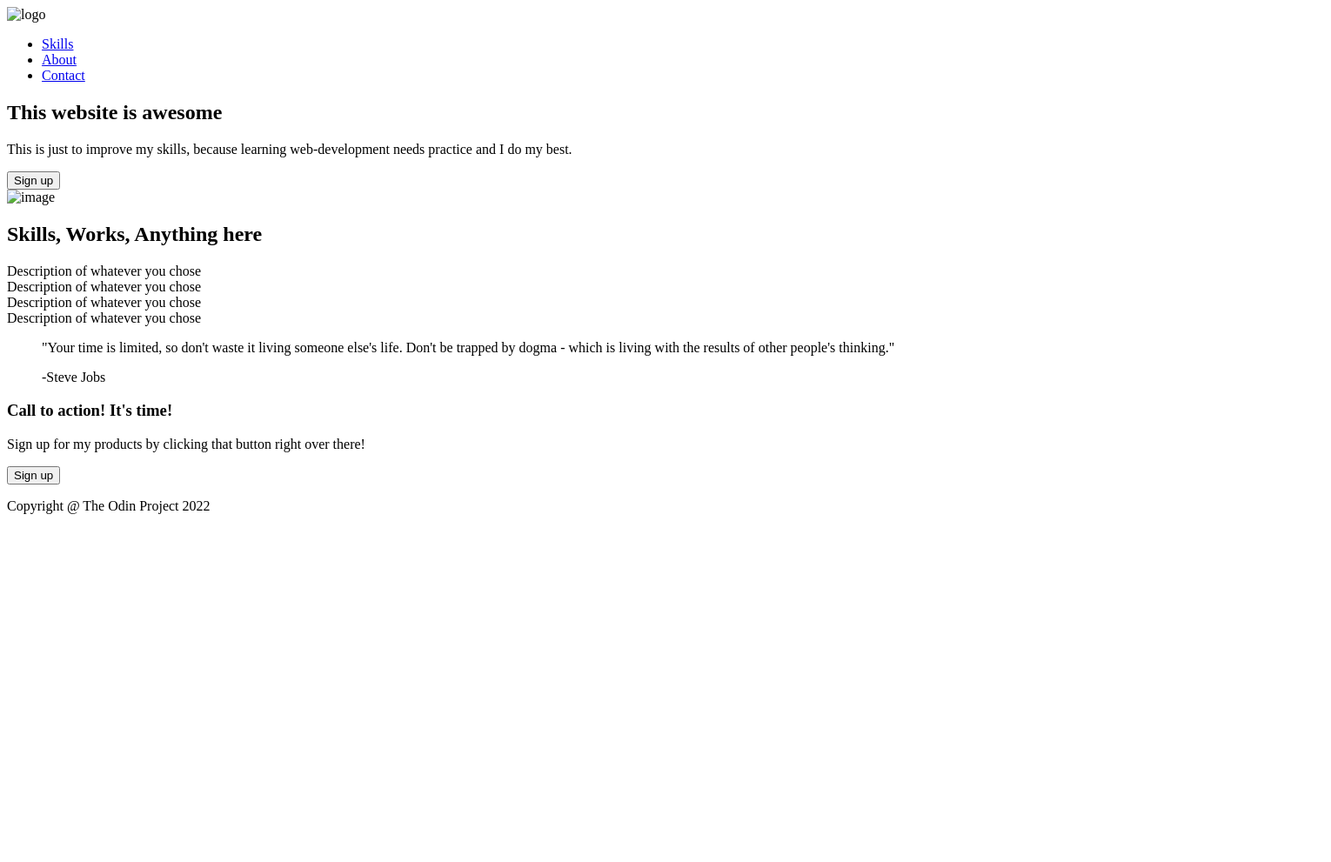
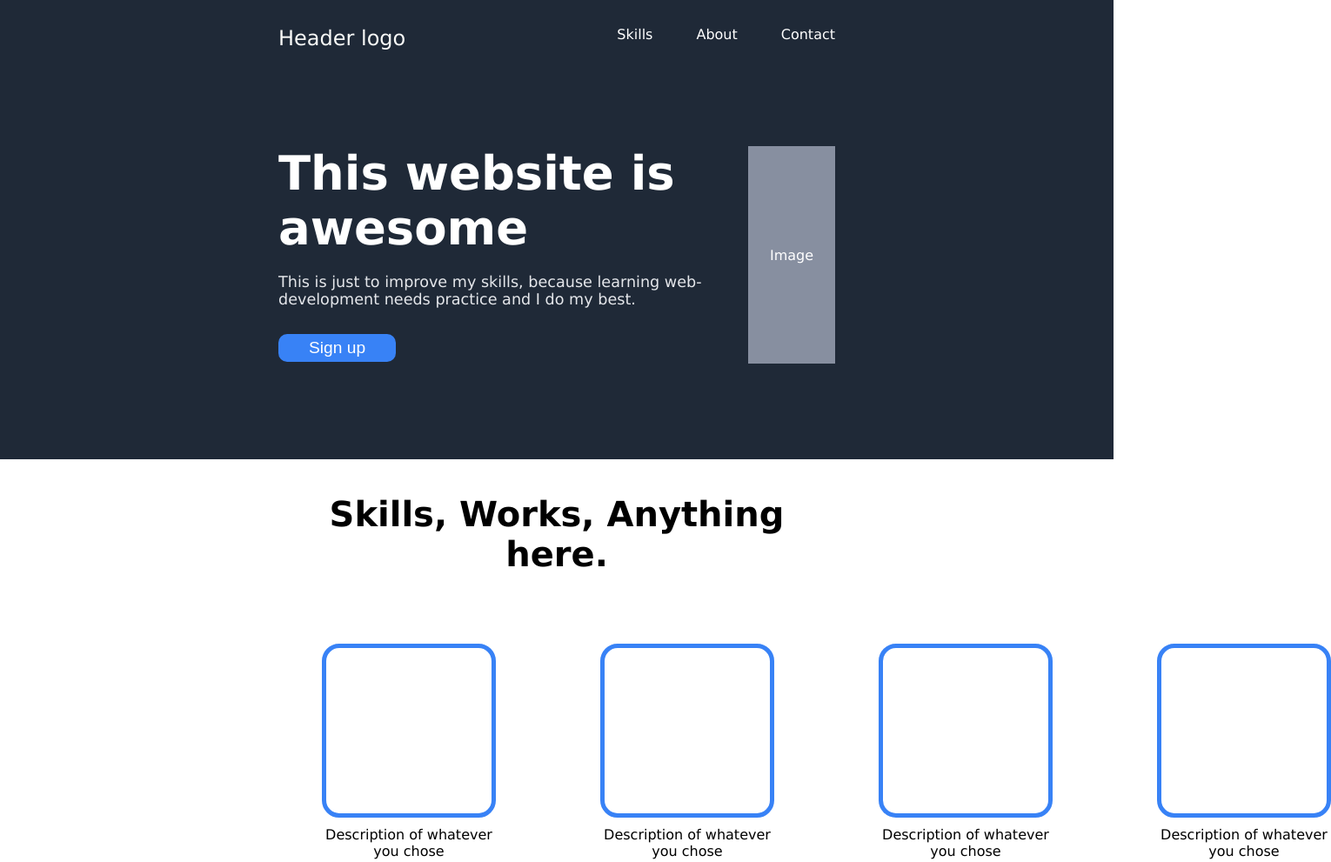
Before and after one commit to rrr-source/or-landing-page, a plain HTML site: page index.html in a window 1280 px wide. Shown: the top 991 px of the page at 87% size, 1530 px wide, since content can reach past the window. Before the commit the page ends 800 px from the top, so only its background shows below. Drawn offline with Linux system fonts and the light colour scheme.

Commit message:
Playing with CSS and modifying html

```diff
--- a/css/styles.css
+++ b/css/styles.css
@@ -0,0 +1,127 @@
+* {
+    margin: 0;
+    padding: 0;
+    box-sizing: border-box;
+}
+
+body {
+    font-family: Verdana, Geneva, Tahoma, sans-serif;
+    font-size: 16px;
+}
+
+.nav-header {
+    background-color: #1F2937;
+    color: white;
+    padding: 10px 320px;
+}
+
+.flex-containter {
+    display: flex;
+    padding-top: 20px;
+    padding-bottom: 50px;
+}
+
+.logo-text {
+    font-size: 1.5em;
+    color: #F9FAF8;
+}
+
+.navbar {
+    list-style: none;
+    display: flex;
+    margin-left: auto;
+    gap: 50px;
+}
+
+a {
+    text-decoration: none;
+    color: white;
+}
+
+a:hover {
+    color: #667283;
+}
+
+.hero-section {
+    display: flex;
+    justify-content: space-between;
+    gap: 2.5em;
+    padding: 60px 0 100px 0;
+}
+
+.hero-title {
+    font-size: 3.4em;
+}
+
+.hero-para {
+    font-size: 1.1em;
+    color: #E5E7EB;
+    padding: 20px 0;
+    width: 500px;
+}
+
+.btn {
+    font-size: 1.2em;
+    padding: 5px 35px;
+    border-radius: 10px;
+}
+
+.hero-btn {
+    background-color: #3882F6;
+    color: white;
+    border: none;
+    margin-top: 10px;
+}
+
+.hero-img {
+    display: flex;
+    width: 500px;
+    height: 250px;
+    background-color: rgb(135, 143, 160);
+    justify-content: center;
+    align-items: center;
+}
+
+/* main section after hero */
+
+.main-section-one {
+    background-color: white;
+    padding: 10px 320px;
+    margin-bottom: 60px;
+}
+
+.main-header {
+    font-size: 2.5em;
+    padding: 30px 0;
+    text-align: center;
+}
+
+.card-containter {
+    background-color: white;
+    display: flex;
+    gap: 120px;
+    align-items: center;
+    padding: 50px;
+}
+
+.card {
+    display: flex;
+    flex-flow: row wrap;
+    gap: 10px;
+    text-align: center;
+}
+
+.drawn-card {
+    background-color: white;
+    border: 5px solid #3882F6;
+    width: 200px;
+    height: 200px;
+    border-radius: 20px;
+}
+
+.card-text {
+    width: 200px;
+}
+
+
+/* 3rd section */
--- a/index.html
+++ b/index.html
@@ -9,7 +9,7 @@
     <body>
         <header class="nav-header">
             <nav class="flex-containter">
-                <img class="logo" src="" alt="logo">
+                <p class="logo-text">Header logo</p>
                 <ul class="navbar">
                     <li><a href="#">Skills</a></li>
                     <li><a href="#">About</a></li>
@@ -19,20 +19,32 @@
             <section class="hero-section">
                 <div class="hero-container">
                     <h1 class="hero-title">This website is awesome</h1>
-                    <p class="here-para">This is just to improve my skills, because learning web-development needs practice and I do my best.</p>
+                    <p class="hero-para">This is just to improve my skills, because learning web-development needs practice and I do my best.</p>
                     <button class="hero-btn btn">Sign up</button>
                 </div>
-                <img class="hero-img" src="" alt="image">
+                <div class="hero-img">Image</div>
             </section>
         </header>
         <main>
             <section class="main-section-one">
-                <h2 class="main-header">Skills, Works, Anything here</h2>
+                <h2 class="main-header">Skills, Works, Anything here.</h2>
                 <div class="card-containter">
-                    <div class="card">Description of whatever you chose</div>
-                    <div class="card">Description of whatever you chose</div>
-                    <div class="card">Description of whatever you chose</div>
-                    <div class="card">Description of whatever you chose</div>
+                    <div class="card">
+                        <div class="drawn-card"></div>
+                        <div class="card-text"><p>Description of whatever you chose</p></div>
+                    </div>
+                    <div class="card">
+                        <div class="drawn-card"></div>
+                        <div class="card-text"><p>Description of whatever you chose</p></div>
+                    </div>
+                    <div class="card">
+                        <div class="drawn-card"></div>
+                        <div class="card-text"><p>Description of whatever you chose</p></div>
+                    </div>
+                    <div class="card">
+                        <div class="drawn-card"></div>
+                        <div class="card-text"><p>Description of whatever you chose</p></div>
+                    </div>
                 </div>
             </section>
             <section class="main-section-two">
```
